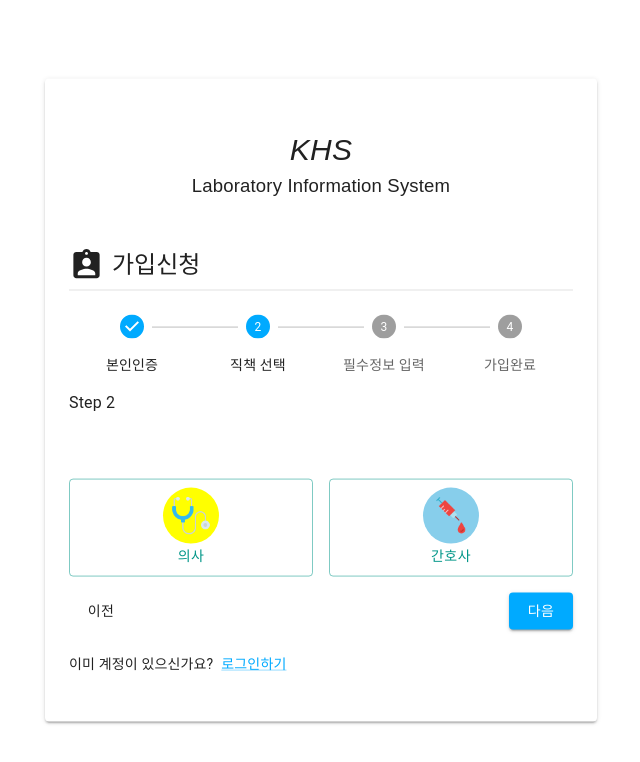
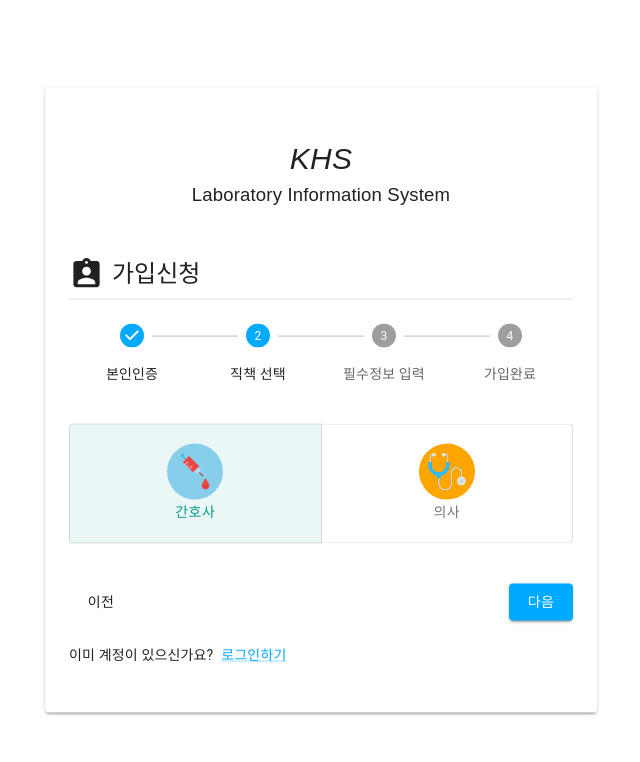
Before and after one commit to rkdgusrn1212/laboratory_information_system, a React (Create React App) app in the folder front/: page /signup in a window 1280 px wide. Both pictures are taken after a click on the button "다음". Shown: the top 762 px of the page, without its empty margins (319-959 px from the left). Built offline with nearby package versions, Linux system fonts and the light colour scheme.

Commit message:
ValidationForm, MemberTypeForm 디자인 완성

```diff
--- a/front/src/components/signup/MemberTypeForm.tsx
+++ b/front/src/components/signup/MemberTypeForm.tsx
@@ -1,45 +1,30 @@
+import { useState, useCallback } from 'react';
 import Box from '@mui/material/Box';
-import { Avatar, Grid, Button } from '@mui/material';
-import Typography from '@mui/material/Typography';
+import ToggleButtonGroup from '@mui/material/ToggleButtonGroup';
+import ToggleButton from '@mui/material/ToggleButton';
+import { Avatar } from '@mui/material';
 
 const MemberTypeForm = () => {
+  const [selectedType, setSelectedType] = useState(0);
+
+  const handleChange = useCallback(
+    (event: React.MouseEvent<HTMLElement>, newType: number) => {
+      setSelectedType(newType);
+    },
+    [],
+  );
+
   return (
-    <Box
-      sx={{
-        marginTop: 8,
-        display: 'flex',
-        flexDirection: 'column',
-        alignItems: 'center',
-      }}
+    <ToggleButtonGroup
+      fullWidth
+      color="secondary"
+      value={selectedType}
+      exclusive
+      onChange={handleChange}
+      aria-label="Platform"
     >
-      <Grid container spacing={2}>
-        <Grid item xs={12} sm={6}>
-          <Button
-            variant="outlined"
-            color="secondary"
-            fullWidth
-            sx={{ display: 'block', p: 1 }}
-          >
-            <Avatar
-              src="/images/doctor_icon.png"
-              sx={{
-                margin: 'auto',
-                p: 1,
-                bgcolor: 'yellow',
-                width: 56,
-                height: 56,
-              }}
-            />
-            의사
-          </Button>
-        </Grid>
-        <Grid item xs={12} sm={6}>
-          <Button
-            color="secondary"
-            variant="outlined"
-            fullWidth
-            sx={{ display: 'block', p: 1 }}
-          >
+      <ToggleButton value={0}>
+        <Box sx={{ display: 'block', p: 1 }}>
           <Avatar
             src="/images/nurse_icon.png"
             sx={{
@@ -51,10 +36,24 @@ const MemberTypeForm = () => {
             }}
           />
           간호사
-          </Button>
-        </Grid>
-      </Grid>
         </Box>
+      </ToggleButton>
+      <ToggleButton value={1}>
+        <Box sx={{ display: 'block', p: 1 }}>
+          <Avatar
+            src="/images/doctor_icon.png"
+            sx={{
+              margin: 'auto',
+              p: 1,
+              bgcolor: 'orange',
+              width: 56,
+              height: 56,
+            }}
+          />
+          의사
+        </Box>
+      </ToggleButton>
+    </ToggleButtonGroup>
   );
 };
 export default MemberTypeForm;
--- a/front/src/components/signup/SignupForm.tsx
+++ b/front/src/components/signup/SignupForm.tsx
@@ -59,13 +59,14 @@ const SignupForm: React.FC = () => {
           );
         })}
       </Stepper>
+      <Box sx={{ mt: 5 }}>
         {activeStep === steps.length ? (
           <>
             <Typography sx={{ mt: 2, mb: 1 }}>
-            <b>KHS 진단검사시스템</b> 가입이 신청되었습니다. 관리자의 최종 승인
-            후 사용 가능합니다.
+              <b>KHS 진단검사시스템</b> 가입이 신청되었습니다. 관리자의 최종
+              승인 후 사용 가능합니다.
             </Typography>
-          <Box sx={{ display: 'flex', flexDirection: 'row', pt: 2 }}>
+            <Box sx={{ display: 'flex', flexDirection: 'row', pt: 5 }}>
               <Box sx={{ flex: '1 1 auto' }} />
               <Button
                 onClick={() => {
@@ -80,9 +81,8 @@ const SignupForm: React.FC = () => {
           </>
         ) : (
           <>
-          <Typography sx={{ mt: 2, mb: 1 }}>Step {activeStep + 1}</Typography>
             <InnerForm activeStep={activeStep} />
-          <Box sx={{ display: 'flex', flexDirection: 'row', pt: 2 }}>
+            <Box sx={{ display: 'flex', flexDirection: 'row', pt: 5 }}>
               <Button
                 color="inherit"
                 disabled={activeStep === 0}
@@ -98,6 +98,7 @@ const SignupForm: React.FC = () => {
             </Box>
           </>
         )}
+      </Box>
       {activeStep === steps.length || (
         <Box sx={{ mt: 3, mb: 3, display: 'inline-flex', gap: 1 }}>
           <Typography variant="body2">이미 계정이 있으신가요?</Typography>
--- a/front/src/components/signup/ValidationForm.tsx
+++ b/front/src/components/signup/ValidationForm.tsx
@@ -7,7 +7,6 @@ const handleSubmit = (event: React.FormEvent<HTMLFormElement>) => {
   const data = new FormData(event.currentTarget);
   console.log({
     email: data.get('email'),
-    password: data.get('password'),
   });
 };
 
@@ -18,12 +17,18 @@ const ValidationForm: React.FC = () => {
         required
         fullWidth
         id="email"
-        label="Email Address"
+        label="이메일"
         name="email"
         autoComplete="email"
       />
-      <Button type="submit" fullWidth variant="contained" sx={{ mt: 3, mb: 2 }}>
-        Sign Up
+      <Button
+        type="submit"
+        fullWidth
+        color="secondary"
+        variant="contained"
+        sx={{ mt: 3, mb: 2 }}
+      >
+        인증번호 발송
       </Button>
     </Box>
   );
```
Lines whose indentation alone changed are shown as unchanged.
